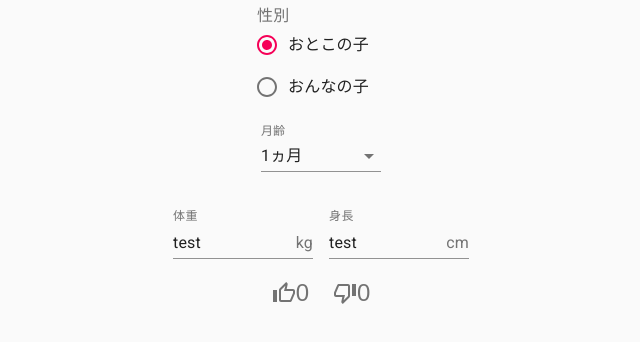
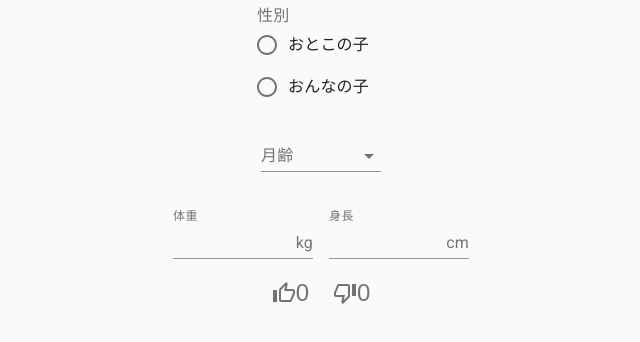
Before and after one commit to Hideaki-Nakagawa/baby-checker, a React (Create React App) app: page / in a window 1280 px wide. Shown: the top 342 px of the page, without its empty margins (319-959 px from the left). Built offline with nearby package versions, Linux system fonts and the light colour scheme.

Commit message:
pass state to parent

```diff
--- a/src/App.js
+++ b/src/App.js
@@ -26,8 +26,8 @@ function App() {
               justify="center"
               alignItems="center"
             >
-              <GenderRadioBtnGroup />
-              <AgeSelect />
+              <GenderRadioBtnGroup onChange={handleChange} />
+              <AgeSelect onChange={handleChange} />
             </Grid>
             <Grid
               container
--- a/src/component/atoms/InputField.jsx
+++ b/src/component/atoms/InputField.jsx
@@ -28,16 +28,17 @@ const useStyles = makeStyles((theme) =>
 const InputField = (props) => {
 
     /** @summary state hook */
-    const [myText, setText] = useState("test");
+    const [myText, setText] = useState('');
 
     /**
      * @summary state change
      * @details ステートを変更して、親要素に値を投げる
      */
-    const handleChange = () => (e) => {
-        setText(e.target.value);
+    const handleChange = (event) => {
+        const newValue = event.target.value;
+        setText(newValue);
         if (props.onChange) {
-            props.onChange(myText);
+            props.onChange(newValue);
         }
     };
 
@@ -50,7 +51,7 @@ const InputField = (props) => {
             <Input
                 id={props.id}
                 value={myText}
-                onChange={handleChange()}
+                onChange={handleChange}
                 endAdornment={<InputAdornment position="end">{props.unit_text}</InputAdornment>}
                 aria-describedby={props.title_id}
                 inputProps={{
--- a/src/component/molecules/AgeSelect.jsx
+++ b/src/component/molecules/AgeSelect.jsx
@@ -12,12 +12,21 @@ const useStyles = makeStyles((theme) =>
 );
 
 /** @summary 月齢選択 コンポーネント */
-const AgeSelect = () => {
+const AgeSelect = (props) => {
 
     /** @summary state hook */
-    const [age, setAge] = useState('1');
+    const [myAge, setAge] = useState('');
+
+    /**
+     * @summary state change
+     * @details ステートを変更して、親要素に値を投げる
+     */
     const handleChange = (event) => {
-        setAge(event.target.value);
+        const newValue = event.target.value;
+        setAge(newValue);
+        if (props.onChange) {
+            props.onChange(newValue);
+        }
     };
 
     /** @summary style hook api */
@@ -38,7 +47,7 @@ const AgeSelect = () => {
             <Select
                 labelId="age_select_label"
                 id="age_select"
-                value={age}
+                value={myAge}
                 onChange={handleChange}
                 variant="standard"
             >
--- a/src/component/molecules/GenderRadioBtnGroup.jsx
+++ b/src/component/molecules/GenderRadioBtnGroup.jsx
@@ -11,12 +11,17 @@ const useStyles = makeStyles((theme) =>
 );
 
 /** @summary 性別選択のラジオボタン コンポーネント */
-const GenderRadioBtnGroup = () => {
+const GenderRadioBtnGroup = (props) => {
 
     /** @summary state hook */
-    const [value, setValue] = useState('male');
+    const [myGender, setGender] = useState('');
+
     const handleChange = (event) => {
-        setValue(event.target.value);
+        const newValue = event.target.value;
+        setGender(newValue);
+        if (props.onChange) {
+            props.onChange(newValue);
+        }
     };
 
     /** @summary style hook api */
@@ -25,7 +30,7 @@ const GenderRadioBtnGroup = () => {
     return (
         <FormControl component="fieldset" className={classes.formControl}>
             <FormLabel component="legend">性別</FormLabel>
-            <RadioGroup aria-label="gender" name="gender" value={value} onChange={handleChange}>
+            <RadioGroup aria-label="gender" name="gender" value={myGender} onChange={handleChange}>
                 <FormControlLabel value="male" control={<Radio />} label="おとこの子" />
                 <FormControlLabel value="female" control={<Radio />} label="おんなの子" />
             </RadioGroup>
```
